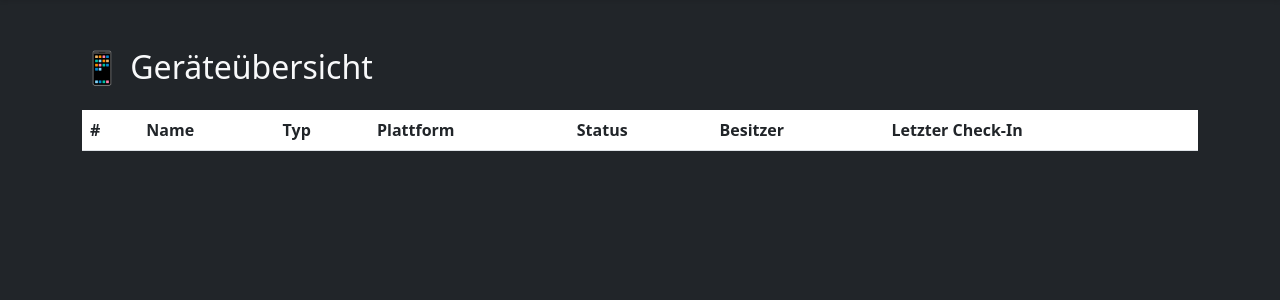
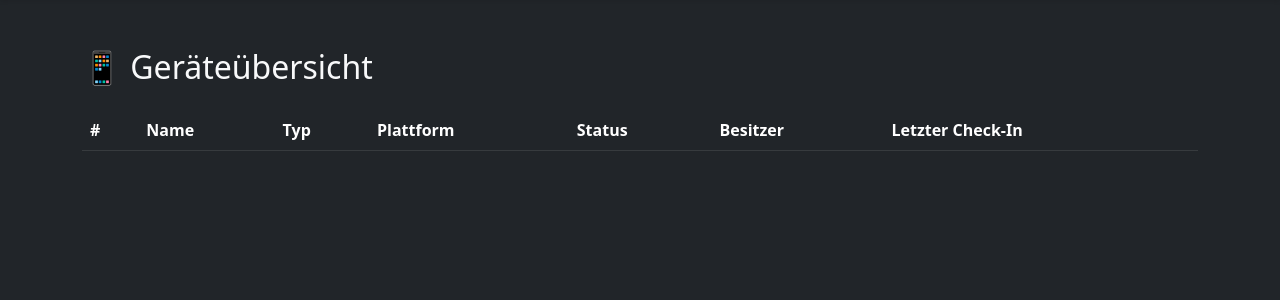
Before and after one commit to StefaMi/namtaru-mdm, a Flask app: page /devices in a window 1280 px wide. Shown: the part 66-366 px from the top of the page. Run offline with Flask 3, Linux system fonts and the light colour scheme; the visitor is signed in with stand-in values (Sample User, id 1); data that the repository does not hold is empty; parts of the project's set-up code (start-up, migrations or seed data) failed here and were passed over.

Commit message:
Anpassung Table Devices Site

```diff
--- a/templates/devices.html
+++ b/templates/devices.html
@@ -5,7 +5,7 @@
 {% block content %}
 <h2 class="mb-4">📱 Geräteübersicht</h2>
 
-<table class="table table-striped">
+<table class="table table-hover table-dark">
   <thead>
     <tr>
       <th>#</th>
```
